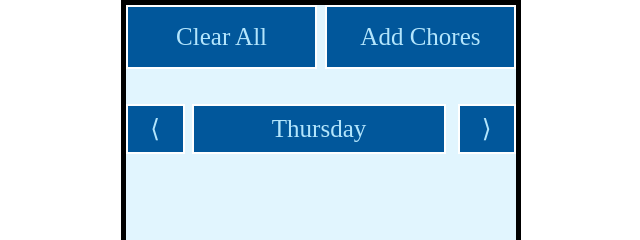
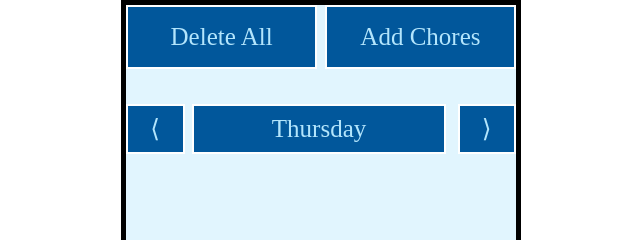
Before and after one commit to kirkkenney/Chore-App, a plain HTML site: page index.html in a window 1280 px wide. Shown: the top 240 px of the page, 327-967 px from the left. Drawn offline with Linux system fonts and the light colour scheme.

Commit message:
Update index.html

```diff
--- a/index.html
+++ b/index.html
@@ -8,7 +8,7 @@
 		<div id="screen">
 
 			<div id="nav">
-				<span id="clear">Clear All</span>
+				<span id="clear">Delete All</span>
 				<span id="inputCont">Add Chores</span>
 			</div>
 
```
